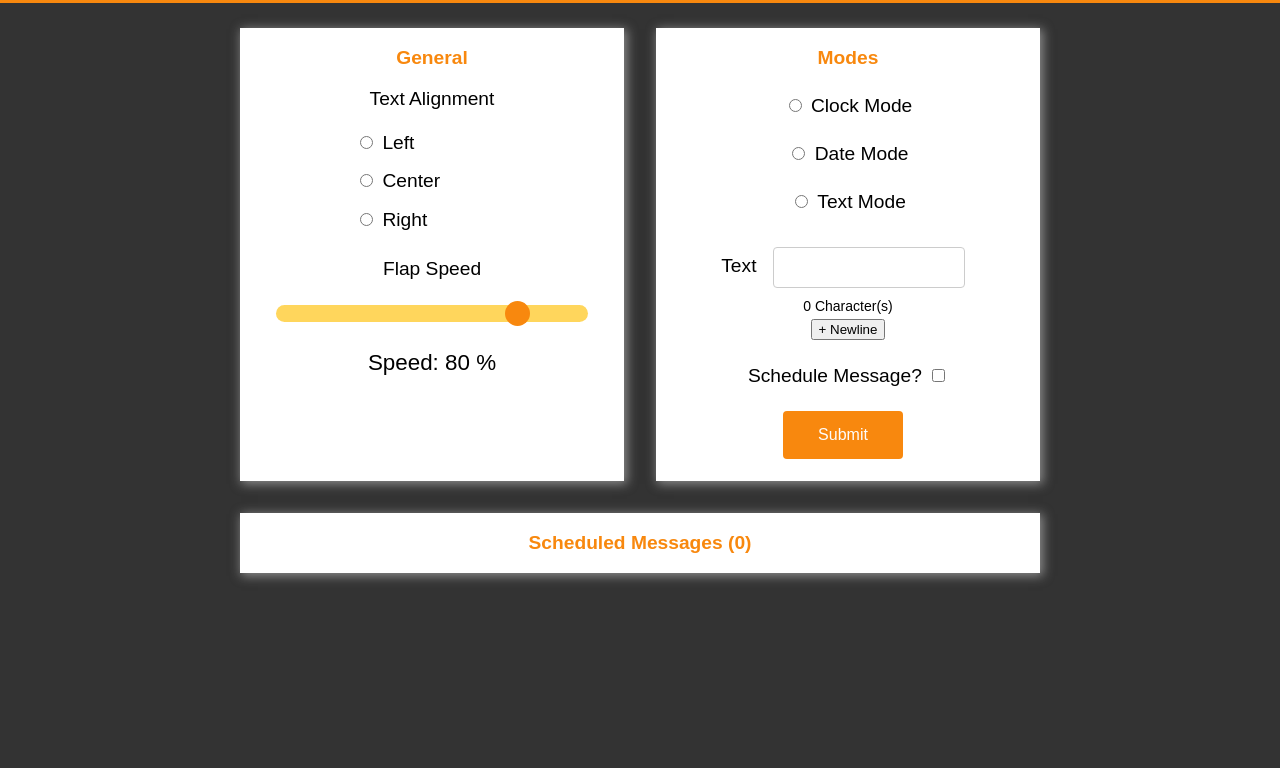
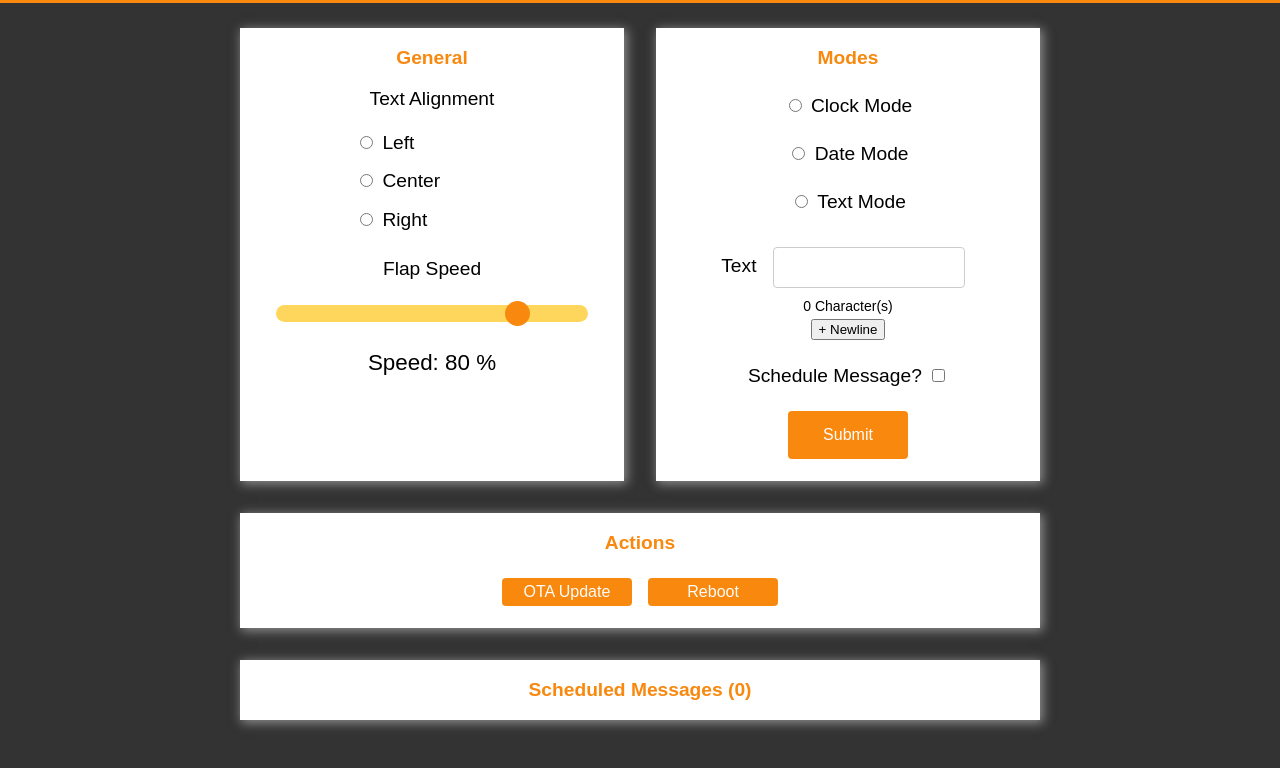
Before and after one commit to davidkingsman/split-flap, a plain HTML site: page ESPMaster/data/index.html in a window 1280 px wide. Shown: the part 76-844 px from the top of the page. Before the commit the page ends 800 px from the top, so only its background shows below. Drawn offline with Linux system fonts and the light colour scheme; no server answers.

Commit message:
Added links to reboot and ota on the main page

```diff
--- a/ESPMaster/data/index.html
+++ b/ESPMaster/data/index.html
@@ -99,6 +99,17 @@
 			</div>
 		</form>
 
+		<div class="card-grid">
+			<div class="card card-full">
+				<p class="card-title">Actions</p>
+
+				<p>
+					<a href="/ota">OTA Update</a>
+					<a href="/reboot">Reboot</a>
+				</p>
+			</div>
+		</div>
+
 		<form>
 			<div class="card-grid">
 				<div class="card card-full">
--- a/ESPMaster/data/style.css
+++ b/ESPMaster/data/style.css
@@ -25,7 +25,8 @@ label {
 	font-size: 1.2rem;
 }
 
-input[type=submit] {
+input[type=submit],
+a {
 	border: none;
 	color: #FEFCFB;
 	background-color: #F8880E;
@@ -40,9 +41,22 @@ input[type=submit] {
 	transition-duration: 0.4s;
 }
 
-input[type=submit]:hover {
+a {
+	padding: 5px;
+	background-color: #F8880E;
+}
+
+
+
+input[type=submit]:hover,
+a:hover {
 	background-color: #FFB96D;
 	cursor: pointer;
+}
+
+input[type=submit]:last-child,
+a:last-child {
+	margin-right: 0;
 }
 
 input[type=text],
```
